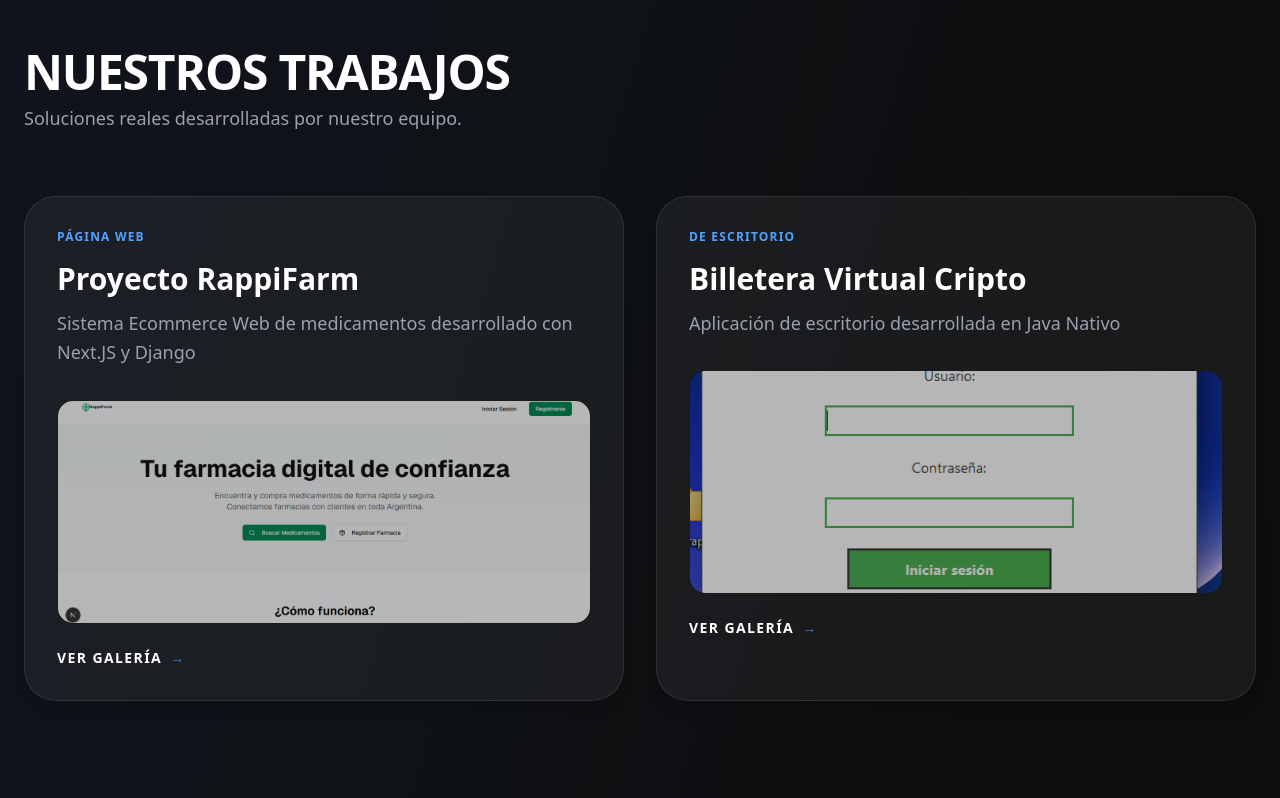
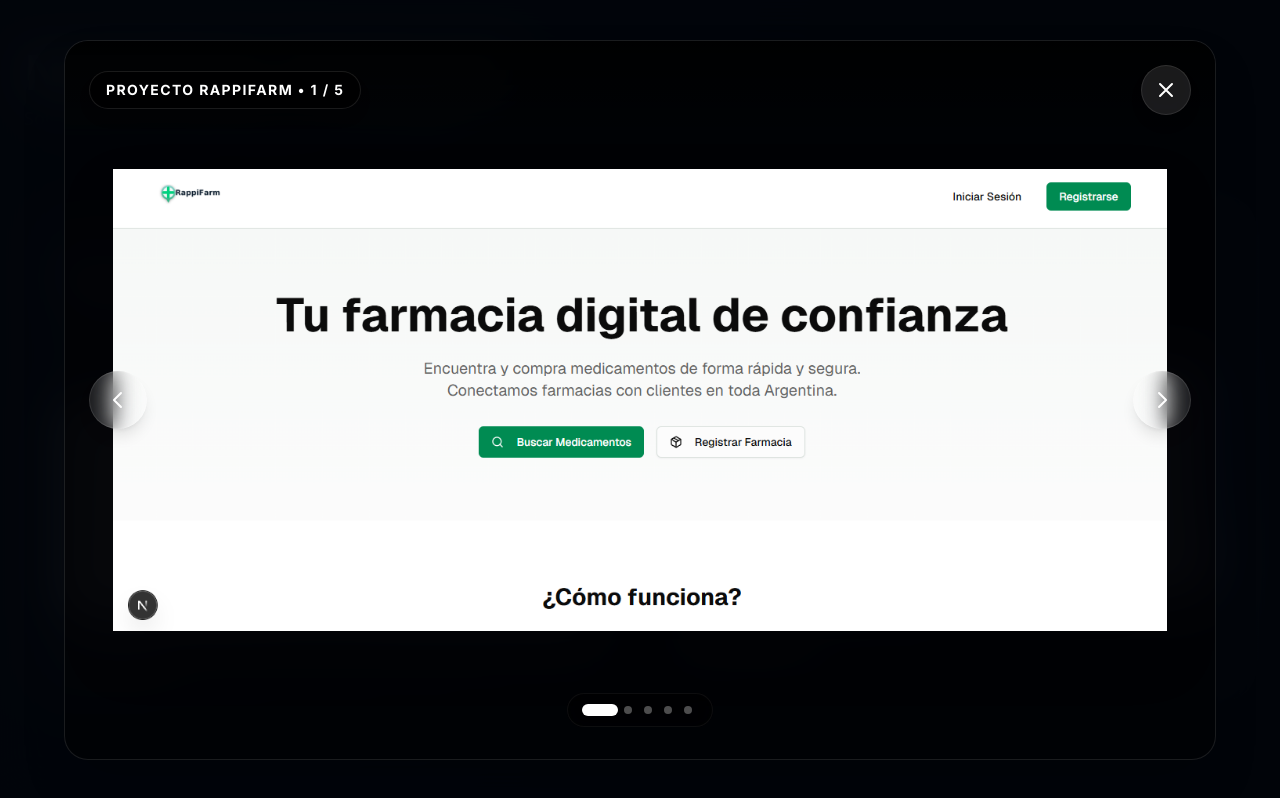
Before and after one commit to gnsomigliana/kodecar-portfolio, a Next.js app: page / in a window 1280 px wide. Both pictures are taken after a click on the element 324 px from the left and 2519 px from the top of the page. Shown: the part 2071-2869 px from the top of the page. Built offline with nearby package versions, Linux system fonts and the light colour scheme.

Commit message:
ultimo-fix-proyectos

```diff
--- a/src/components/GaleriaProyectos.js
+++ b/src/components/GaleriaProyectos.js
@@ -1,24 +1,30 @@
 "use client";
 import { useState, useEffect } from "react";
+import { createPortal } from "react-dom";
 
 export default function GaleriaProyectos({ proyectos }) {
   const [selectedProject, setSelectedProject] = useState(null);
   const [currentIndex, setCurrentIndex] = useState(0);
+  const [mounted, setMounted] = useState(false);
 
-  // 1. Manejo seguro del scroll para que NUNCA se quede tildada la web
+  // 1. Aseguramos que el componente esté montado para usar Portals en Next.js sin errores de hidratación
+  useEffect(() => {
+    setMounted(true);
+  }, []);
+
+  // 2. Manejo seguro del scroll
   useEffect(() => {
     if (selectedProject) {
       document.body.style.overflow = "hidden";
     } else {
       document.body.style.overflow = "auto";
     }
-    // Cleanup function: si el componente se desmonta, devuelve el scroll
     return () => {
       document.body.style.overflow = "auto";
     };
   }, [selectedProject]);
 
-  // 2. Soporte para teclado (Escape para salir, Flechas para mover)
+  // 3. Soporte para teclado
   useEffect(() => {
     const handleKeyDown = (e) => {
       if (!selectedProject) return;
@@ -57,9 +63,73 @@ export default function GaleriaProyectos({ proyectos }) {
     }
   };
 
+  // 4. El contenido del modal extraído para inyectarlo en el Portal
+  const modalContent = selectedProject ? (
+    <div
+      className="fixed inset-0 z-[9999] bg-[#02050a]/95 backdrop-blur-xl flex items-center justify-center w-full h-[100dvh] touch-none"
+      onClick={closeGallery}
+    >
+      <div
+        className="relative w-full h-full flex flex-col items-center justify-center md:w-[90vw] md:h-[90vh] md:bg-black/40 md:rounded-3xl md:border md:border-white/10 md:shadow-2xl overflow-hidden"
+        onClick={(e) => e.stopPropagation()}
+      >
+
+        {/* Cabecera superior adaptada */}
+        <div className="absolute top-0 left-0 w-full flex justify-between items-center p-4 md:p-6 z-20 bg-gradient-to-b from-black/80 to-transparent">
+          <div className="bg-black/50 border border-white/10 px-4 py-2 rounded-full text-white text-xs md:text-sm font-bold tracking-widest uppercase backdrop-blur-md max-w-[70%] truncate shadow-lg">
+            {selectedProject.nombre} • {currentIndex + 1} / {selectedProject.imagenes.length}
+          </div>
+
+          <button
+            onClick={closeGallery}
+            className="bg-white/10 border border-white/10 backdrop-blur-md text-white p-3 rounded-full hover:bg-white hover:text-black transition-all shadow-lg"
+          >
+            <svg className="w-5 h-5 md:w-6 md:h-6" fill="none" stroke="currentColor" viewBox="0 0 24 24"><path strokeLinecap="round" strokeLinejoin="round" strokeWidth="2" d="M6 18L18 6M6 6l12 12"/></svg>
+          </button>
+        </div>
+
+        {/* Imagen centrada y contenida */}
+        <div className="relative w-full h-full flex items-center justify-center pb-24 pt-20 md:p-12">
+           <img
+            src={selectedProject.imagenes[currentIndex]}
+            alt={`Imagen ${currentIndex + 1}`}
+            className="w-full h-full object-contain select-none drop-shadow-2xl"
+          />
+        </div>
+
+        {/* Botón Anterior */}
+        <button
+          onClick={prevImage}
+          className="absolute left-3 md:left-6 top-1/2 -translate-y-1/2 bg-black/60 md:bg-white/10 border border-white/10 backdrop-blur-md text-white p-3 md:p-4 rounded-full hover:bg-white hover:text-black transition-all hover:scale-110 z-20 shadow-lg"
+        >
+          <svg className="w-6 h-6" fill="none" stroke="currentColor" viewBox="0 0 24 24"><path strokeLinecap="round" strokeLinejoin="round" strokeWidth="2" d="M15 19l-7-7 7-7"/></svg>
+        </button>
+
+        {/* Botón Siguiente */}
+        <button
+          onClick={nextImage}
+          className="absolute right-3 md:right-6 top-1/2 -translate-y-1/2 bg-black/60 md:bg-white/10 border border-white/10 backdrop-blur-md text-white p-3 md:p-4 rounded-full hover:bg-white hover:text-black transition-all hover:scale-110 z-20 shadow-lg"
+        >
+          <svg className="w-6 h-6" fill="none" stroke="currentColor" viewBox="0 0 24 24"><path strokeLinecap="round" strokeLinejoin="round" strokeWidth="2" d="M9 5l7 7-7 7"/></svg>
+        </button>
+
+        {/* Indicador de puntitos en la base */}
+        <div className="absolute bottom-8 md:bottom-8 left-1/2 -translate-x-1/2 flex gap-3 z-20 bg-black/60 md:bg-black/40 px-5 py-3 rounded-full backdrop-blur-md border border-white/5">
+          {selectedProject.imagenes.map((_, idx) => (
+            <div
+              key={idx}
+              className={`w-2 h-2 rounded-full transition-all duration-300 ${idx === currentIndex ? 'bg-white scale-150 w-6' : 'bg-white/30'}`}
+            />
+          ))}
+        </div>
+
+      </div>
+    </div>
+  ) : null;
+
   return (
     <>
-      {/* GRILLA OSCURA */}
+      {/* GRILLA OSCURA DE PROYECTOS */}
       <div className="grid md:grid-cols-2 gap-8">
         {proyectos.map((proyecto) => (
           <div
@@ -92,70 +162,8 @@ export default function GaleriaProyectos({ proyectos }) {
         ))}
       </div>
 
-      {/* MODAL BLINDADO CONTRA ERRORES MOBILE/WEB */}
-      {selectedProject && (
-        <div
-          className="fixed inset-0 z-[100] bg-[#02050a]/95 backdrop-blur-xl flex items-center justify-center w-screen h-screen touch-none"
-          onClick={closeGallery}
-        >
-          {/* Contenedor Principal (Ajustado para no colapsar) */}
-          <div
-            className="relative w-full h-full flex flex-col items-center justify-center md:w-[90vw] md:h-[90vh] md:bg-black/40 md:rounded-3xl md:border md:border-white/10 md:shadow-2xl overflow-hidden"
-            onClick={(e) => e.stopPropagation()}
-          >
-
-            {/* Cabecera superior (Título y botón cerrar adaptados al notch del celular) */}
-            <div className="absolute top-0 left-0 w-full flex justify-between items-center p-4 md:p-6 z-20 bg-gradient-to-b from-black/80 to-transparent">
-              <div className="bg-black/50 border border-white/10 px-4 py-2 rounded-full text-white text-xs md:text-sm font-bold tracking-widest uppercase backdrop-blur-md max-w-[70%] truncate shadow-lg">
-                {selectedProject.nombre} • {currentIndex + 1} / {selectedProject.imagenes.length}
-              </div>
-
-              <button
-                onClick={closeGallery}
-                className="bg-white/10 border border-white/10 backdrop-blur-md text-white p-3 rounded-full hover:bg-white hover:text-black transition-all shadow-lg"
-              >
-                <svg className="w-5 h-5 md:w-6 md:h-6" fill="none" stroke="currentColor" viewBox="0 0 24 24"><path strokeLinecap="round" strokeLinejoin="round" strokeWidth="2" d="M6 18L18 6M6 6l12 12"/></svg>
-              </button>
-            </div>
-
-            {/* Imagen contenida de forma segura */}
-            <div className="relative w-full h-full flex items-center justify-center pb-20 pt-20 md:p-12">
-               <img
-                src={selectedProject.imagenes[currentIndex]}
-                alt={`Imagen ${currentIndex + 1}`}
-                className="w-full h-full object-contain select-none"
-              />
-            </div>
-
-            {/* Botón Anterior */}
-            <button
-              onClick={prevImage}
-              className="absolute left-2 md:left-6 top-1/2 -translate-y-1/2 bg-black/50 md:bg-white/10 border border-white/10 backdrop-blur-md text-white p-3 md:p-4 rounded-full hover:bg-white hover:text-black transition-all hover:scale-110 z-20 shadow-lg"
-            >
-              <svg className="w-5 h-5 md:w-6 md:h-6" fill="none" stroke="currentColor" viewBox="0 0 24 24"><path strokeLinecap="round" strokeLinejoin="round" strokeWidth="2" d="M15 19l-7-7 7-7"/></svg>
-            </button>
-
-            {/* Botón Siguiente */}
-            <button
-              onClick={nextImage}
-              className="absolute right-2 md:right-6 top-1/2 -translate-y-1/2 bg-black/50 md:bg-white/10 border border-white/10 backdrop-blur-md text-white p-3 md:p-4 rounded-full hover:bg-white hover:text-black transition-all hover:scale-110 z-20 shadow-lg"
-            >
-              <svg className="w-5 h-5 md:w-6 md:h-6" fill="none" stroke="currentColor" viewBox="0 0 24 24"><path strokeLinecap="round" strokeLinejoin="round" strokeWidth="2" d="M9 5l7 7-7 7"/></svg>
-            </button>
-
-            {/* Indicador de puntitos en la base */}
-            <div className="absolute bottom-6 md:bottom-8 left-1/2 -translate-x-1/2 flex gap-3 z-20 bg-black/60 md:bg-black/30 px-4 py-2 rounded-full backdrop-blur-md border border-white/5">
-              {selectedProject.imagenes.map((_, idx) => (
-                <div
-                  key={idx}
-                  className={`w-2 h-2 rounded-full transition-all duration-300 ${idx === currentIndex ? 'bg-white scale-150 w-6' : 'bg-white/30'}`}
-                />
-              ))}
-            </div>
-
-          </div>
-        </div>
-      )}
+      {/* RENDERIZADO DEL PORTAL (Evita que el modal quede atrapado por animaciones) */}
+      {mounted && createPortal(modalContent, document.body)}
     </>
   );
 }
```
